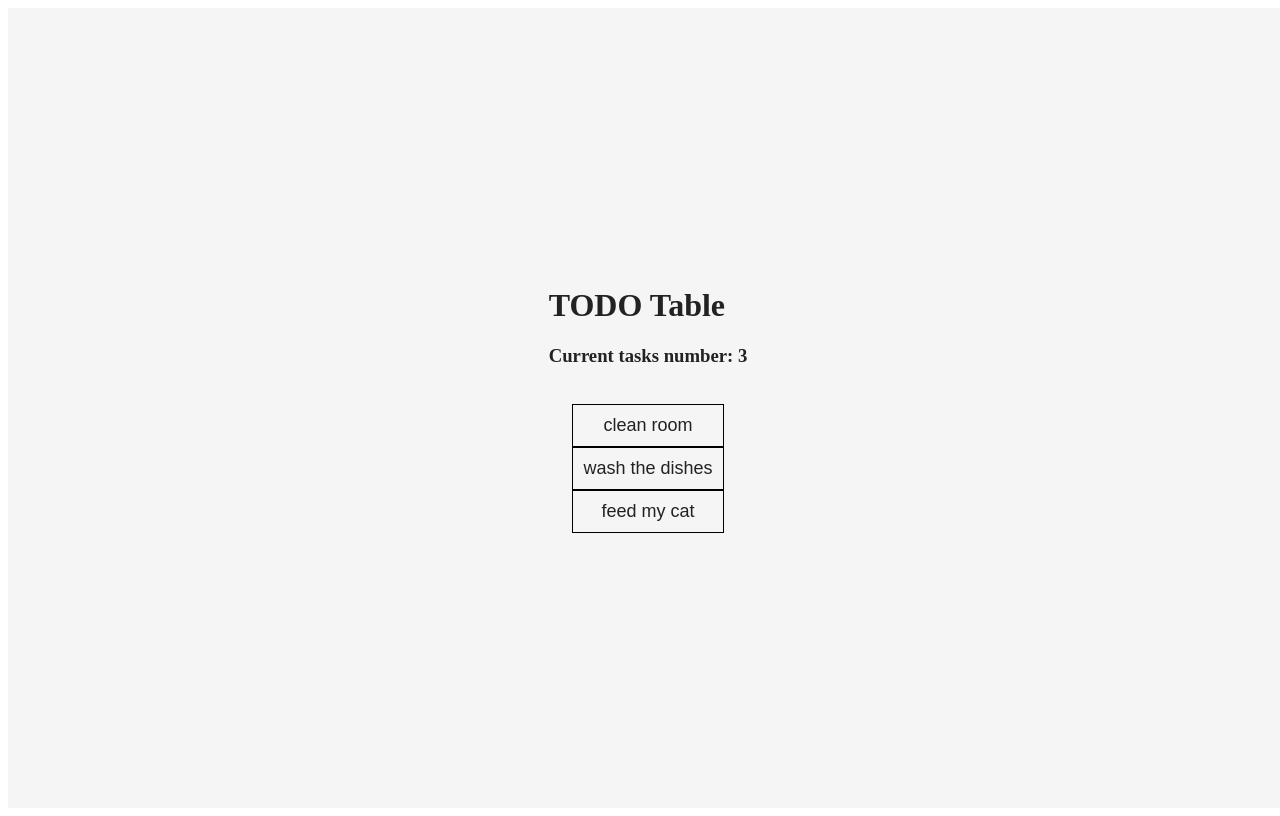
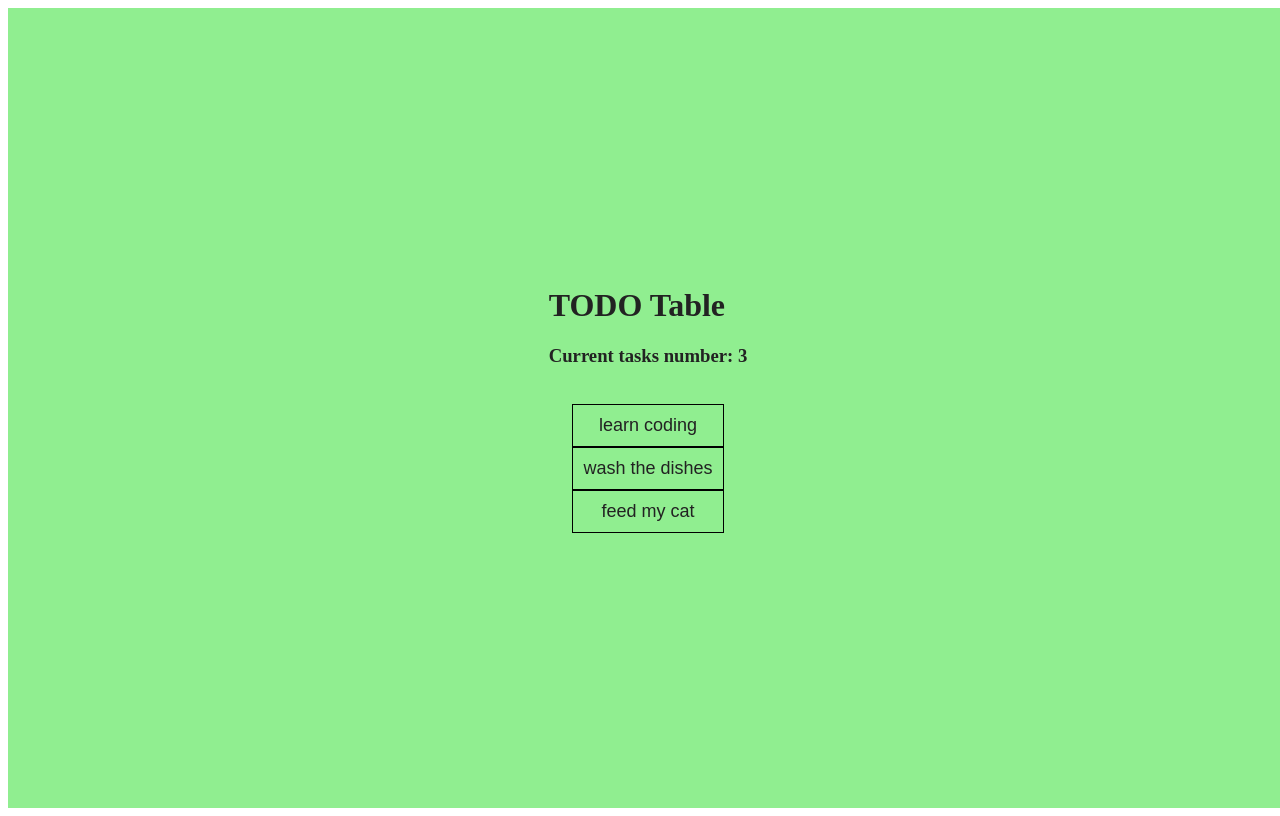
Before and after one commit to djrokita/Kodilla_16_4, a React app: page / in a window 1280 px wide. Built offline with nearby package versions, Linux system fonts and the light colour scheme.

Commit message:
Added Todo component

```diff
--- a/package.json
+++ b/package.json
@@ -5,7 +5,8 @@
   "main": "index.js",
   "scripts": {
     "test": "echo \"Error: no test specified\" && exit 1",
-    "start": "webpack"
+    "build": "NODE_ENV=production webpack",
+    "start": "webpack-dev-server --inline --hot --config ./webpack.config.js"
   },
   "keywords": [
     "webpack"
@@ -23,7 +24,8 @@
     "react": "^16.2.0",
     "react-dom": "^16.2.0",
     "style-loader": "^0.19.0",
-    "webpack": "^3.9.1"
+    "webpack": "^3.9.1",
+    "webpack-dev-server": "^2.9.7"
   },
   "dependencies": {
     "uuid": "^3.1.0"
--- a/src/containers/App.css
+++ b/src/containers/App.css
@@ -1,5 +1,6 @@
 .TodoApp {
     background-color: #F5F5F5;
+    background-color: lightgreen;
     color: #222;
     display: flex;
     flex-direction: column;
--- a/src/containers/App.js
+++ b/src/containers/App.js
@@ -3,6 +3,7 @@ import uuid from "uuid";
 import style from './App.css';
 import Title from "./../presentations/Title.js";
 import TodoList from "./../presentations/TodoList.js";
+import TextLine from "./../presentations/Text.js";
 
 class App extends React.Component {
   constructor() {
@@ -11,7 +12,7 @@ class App extends React.Component {
       data: [
         {
             id: 1,
-            text: 'clean room'
+            text: 'learn coding'
         },
         {
             id: 2,
@@ -35,7 +36,6 @@ class App extends React.Component {
   removeTodo(id) {
     const remainder = this.state.data.filter((todo) => todo.id !== id);
     this.setState({ data: remainder });
-    console.log('dupa');
   }
   render() {
     return (
--- /dev/null
+++ b/src/presentations/Text.js
@@ -0,0 +1,5 @@
+import React from 'React';
+
+const TextLine = props => <p>{props.text}</p>
+
+export default TextLine;
--- /dev/null
+++ b/src/presentations/Todo.css
@@ -0,0 +1,10 @@
+.TodoItem {
+	padding: 10px;
+	border: 1px solid black;
+	text-align: center;
+}
+
+.TodoItem:hover {
+	cursor: pointer;
+	border-color: red;
+}
--- /dev/null
+++ b/src/presentations/Todo.js
@@ -0,0 +1,9 @@
+import React from "react";
+import style from "./Todo.css";
+
+const Todo = props =>
+      <li className={style.TodoItem} onClick={() => props.remove(props.content.id)}>
+      	{props.content.text}
+      </li>
+
+export default Todo;
--- a/src/presentations/TodoList.css
+++ b/src/presentations/TodoList.css
@@ -4,14 +4,3 @@
 	font-size: 18px;
 	font-family: 'Arial', sans-serif;
 }
-
-.TodoList li {
-	padding: 10px;
-	border: 1px solid black;
-	text-align: center;
-}
-
-.TodoList li:hover {
-	cursor: pointer;
-	border-color: red;
-}
--- a/src/presentations/TodoList.js
+++ b/src/presentations/TodoList.js
@@ -1,12 +1,11 @@
-import React from "react";
-import style from "./TodoList.css";
+import React from 'react';
+import Todo from './Todo.js'
+import style from './TodoList.css';
 
-const TodoList = (props) => {
+const TodoList = props => {
   let listItem = props.items.map((item) => {
     return (
-      <li key={item.id} onClick={() => props.remove(item.id)}>
-        {item.text}
-      </li>
+    	<Todo content={item} key={item.id} remove={props.remove}/>
     );
   });
   return <ul className={style.TodoList}>{listItem}</ul>;
```
Also changed, not shown: 1 other file (tests, documents, lock files or other folders).
